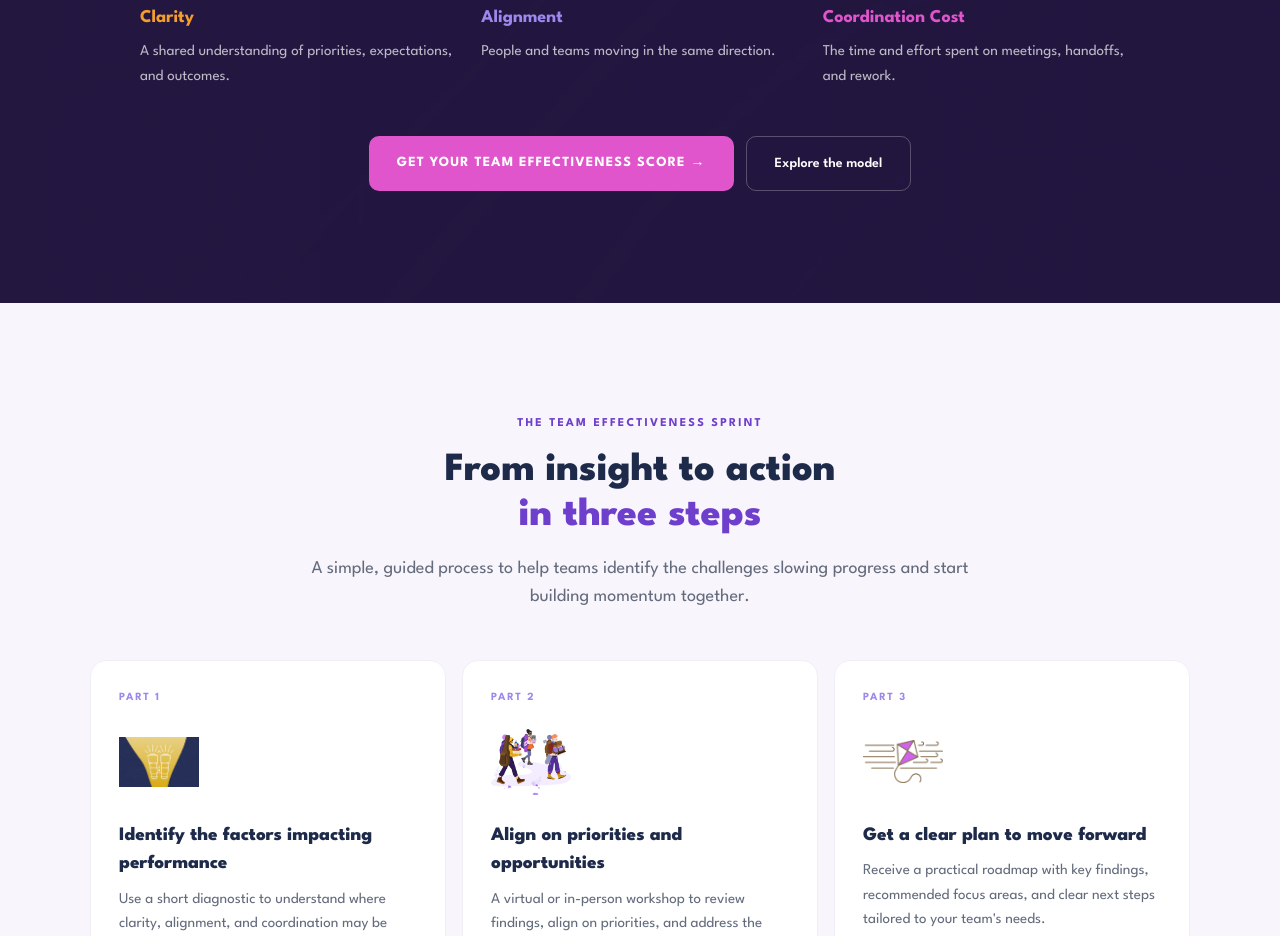
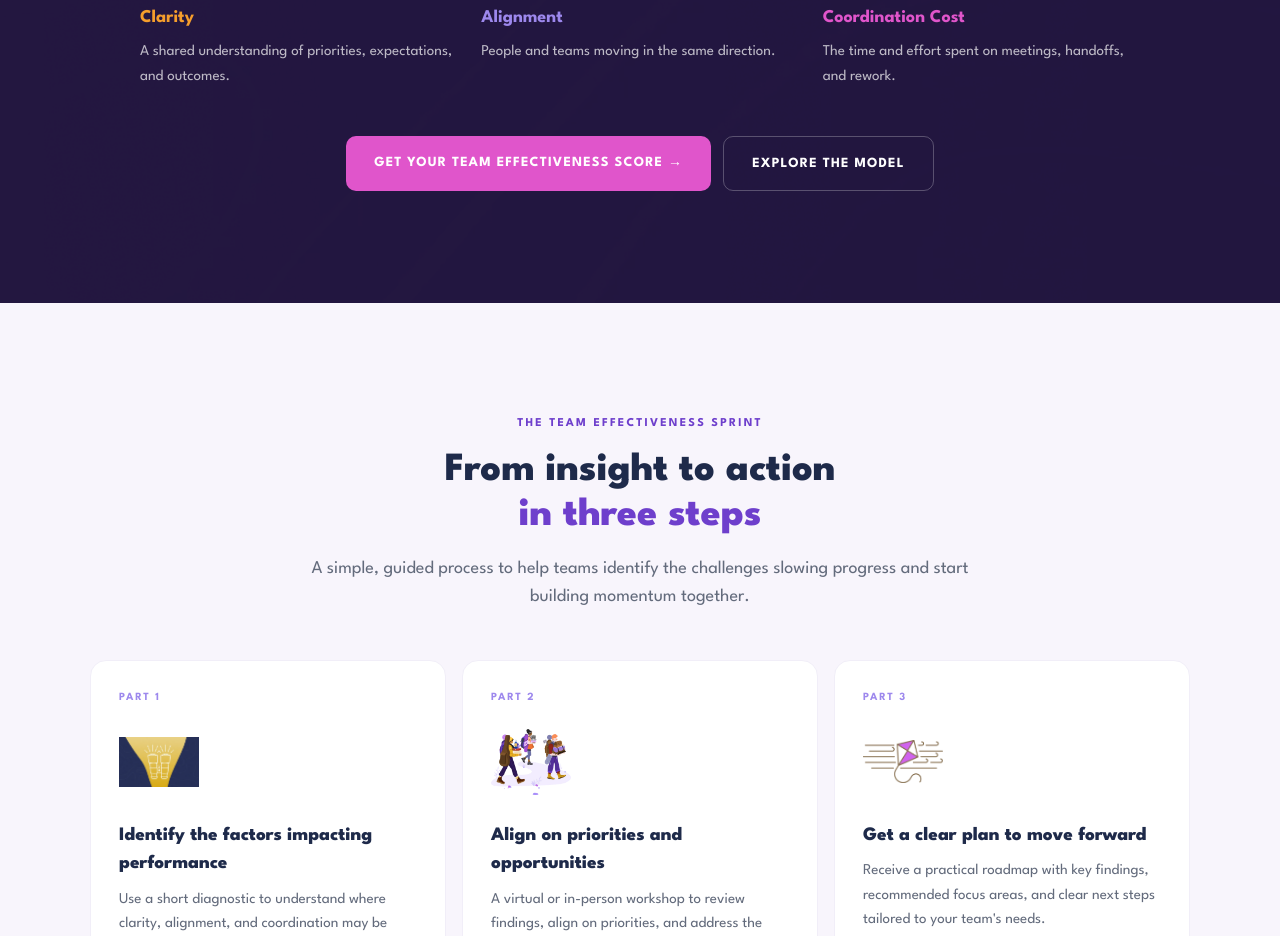
Before and after one commit to stevearntz/campfire-website, a Next.js app: page /team-effectiveness in a window 1280 px wide. Shown: the part 2160-3096 px from the top of the page. Built offline with nearby package versions, Linux system fonts and the light colour scheme; no server answers.

Commit message:
Make "Explore the model" button match button pattern
Add uppercase + bold + letter-spacing to the equation section's
"Explore the model" ghost button so it matches the other CTAs.

Co-Authored-By: Claude Opus 4.8 (1M context) <noreply@anthropic.com>

```diff
--- a/app/(microsite)/team-effectiveness/_components/HubClient.tsx
+++ b/app/(microsite)/team-effectiveness/_components/HubClient.tsx
@@ -201,7 +201,7 @@ export default function HubClient() {
               href="/team-effectiveness/the-model"
               eventName="te_link"
               eventParams={{ label: "explore_model", location: "hub_equation" }}
-              className="text-white text-[14px] font-semibold px-7 py-4 rounded-[10px] border transition-colors hover:bg-white/5"
+              className="text-white text-[14px] font-bold tracking-[0.08em] uppercase px-7 py-4 rounded-[10px] border transition-colors hover:bg-white/5"
               style={{ borderColor: "rgba(255,255,255,0.25)" }}
             >
               Explore the model
```
